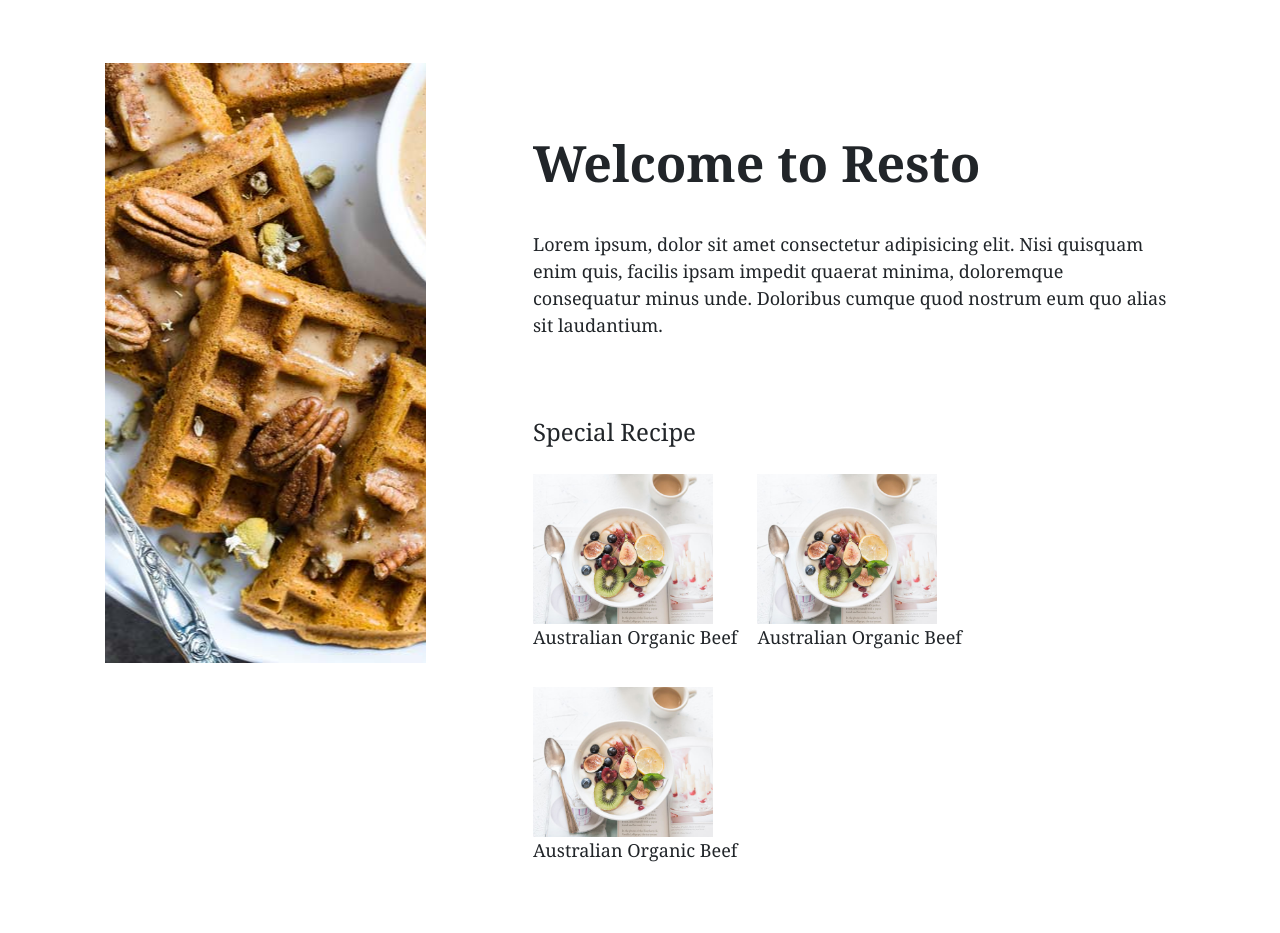
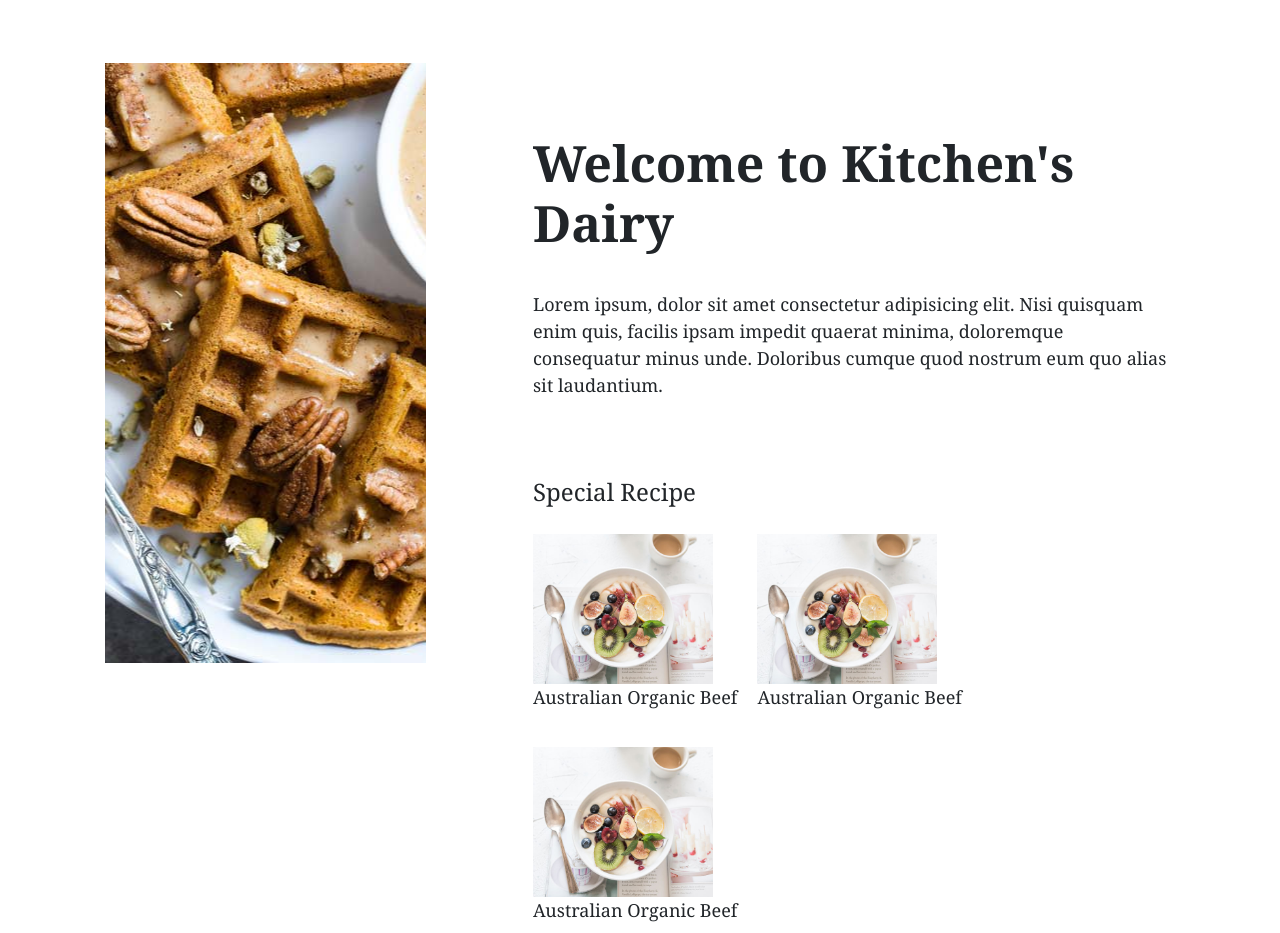
Before and after one commit to TahasinMim/Kitchen-Dairy, a plain HTML site: page index.html in a window 1280 px wide. Shown: the part 880-1813 px from the top of the page. Drawn offline with nearby package versions, Linux system fonts and the light colour scheme; a script that the page names is missing.

Commit message:
Update index.html

```diff
--- a/index.html
+++ b/index.html
@@ -50,7 +50,7 @@
       <div class="about">
         <div class="about-img"></div>
         <div class="about-content">
-          <h1>Welcome to Resto</h1>
+          <h1>Welcome to Kitchen's Dairy</h1>
           <p>Lorem ipsum, dolor sit amet consectetur adipisicing elit. Nisi quisquam enim quis, facilis ipsam impedit
             quaerat minima, doloremque consequatur minus unde. Doloribus cumque quod nostrum eum quo alias sit
             laudantium.</p>
```
